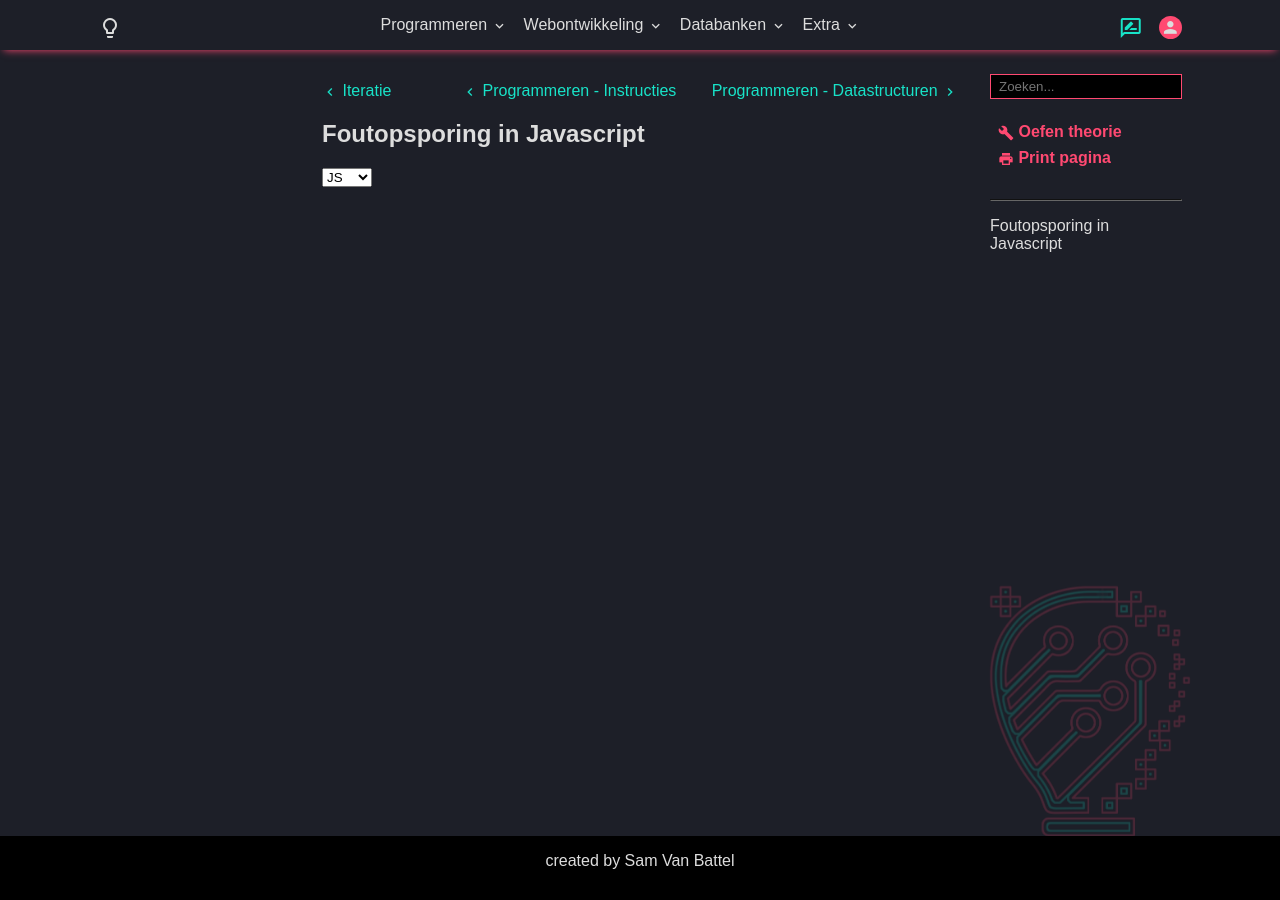
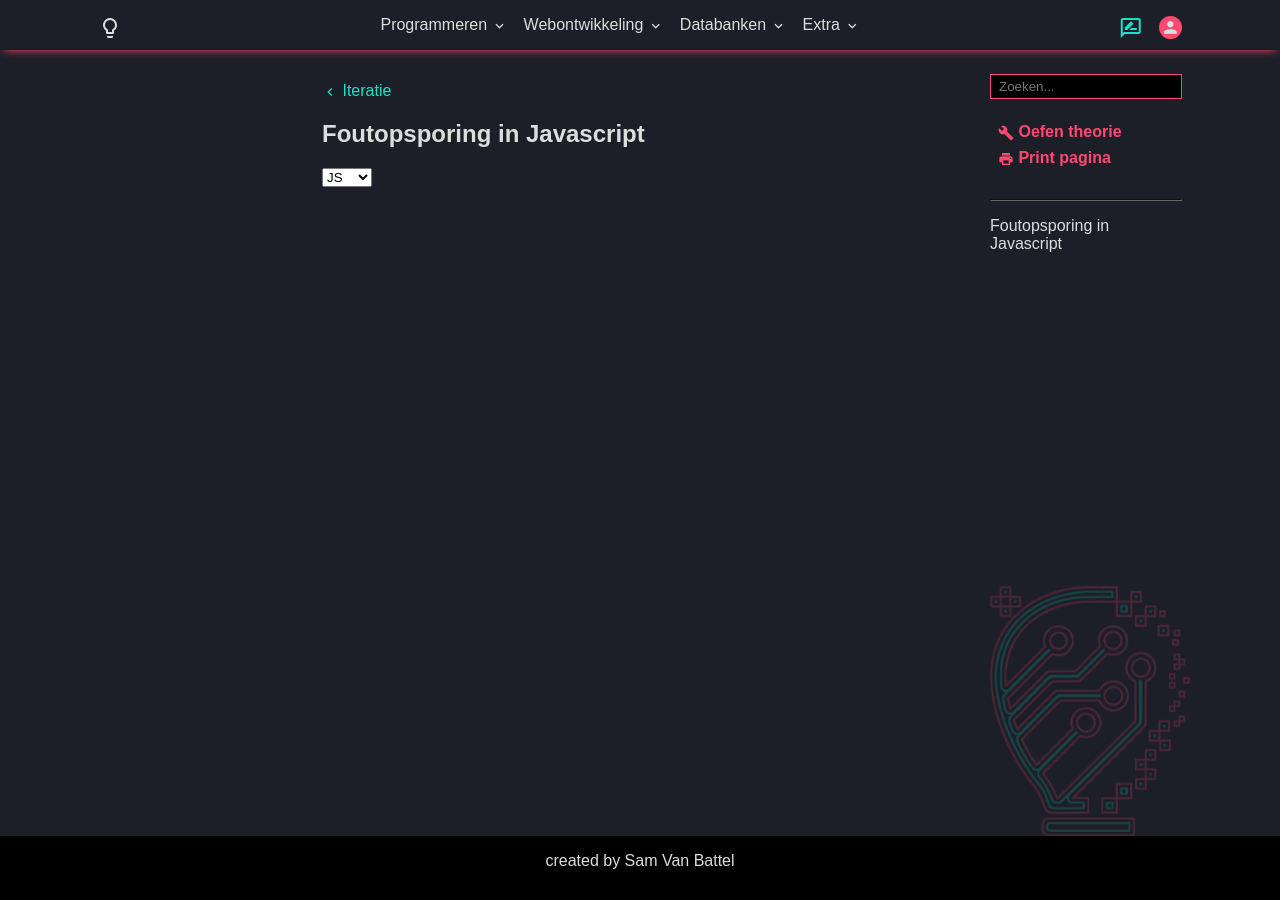
Before and after one commit to T-INFORMATICA/t-informatica.github.io, a Jekyll site: the page built from _courses/programmeren/codeblokken/foutopsporing-codeblokken.md, in a window 1280 px wide. Built offline with Jekyll 4.4.1, drawn with Linux system fonts in a browser that asks for light colours; comment, search, counter and statistics services are not loaded.

Commit message:
Update course.html

```diff
--- a/_layouts/course.html
+++ b/_layouts/course.html
@@ -2,10 +2,12 @@
 layout: contentCentered
 ---
 <nav>
+{% assign pageFound = false %}
 {% for coursedata in site.data.courses %}
     {% for subjectdata in coursedata.subjects %}
         {% for chapterdata in subjectdata.chapters %}
             {% if page.url == chapterdata.link %}
+            {% assign pageFound = true %}
             <div>
                 {% if forloop.first == false %}
                     {% assign prev_i = forloop.index0 | minus: 1 %}
@@ -33,8 +35,11 @@ layout: contentCentered
                 {% endif %}
             </div>
             {% endif %}
+            {% if pageFound == true %}{% break %}{% endif %}
         {% endfor %}
+        {% if pageFound == true %}{% break %}{% endif %}
     {% endfor %}
+    {% if pageFound == true %}{% break %}{% endif %}
 {% endfor %}
 </nav>
 
```
